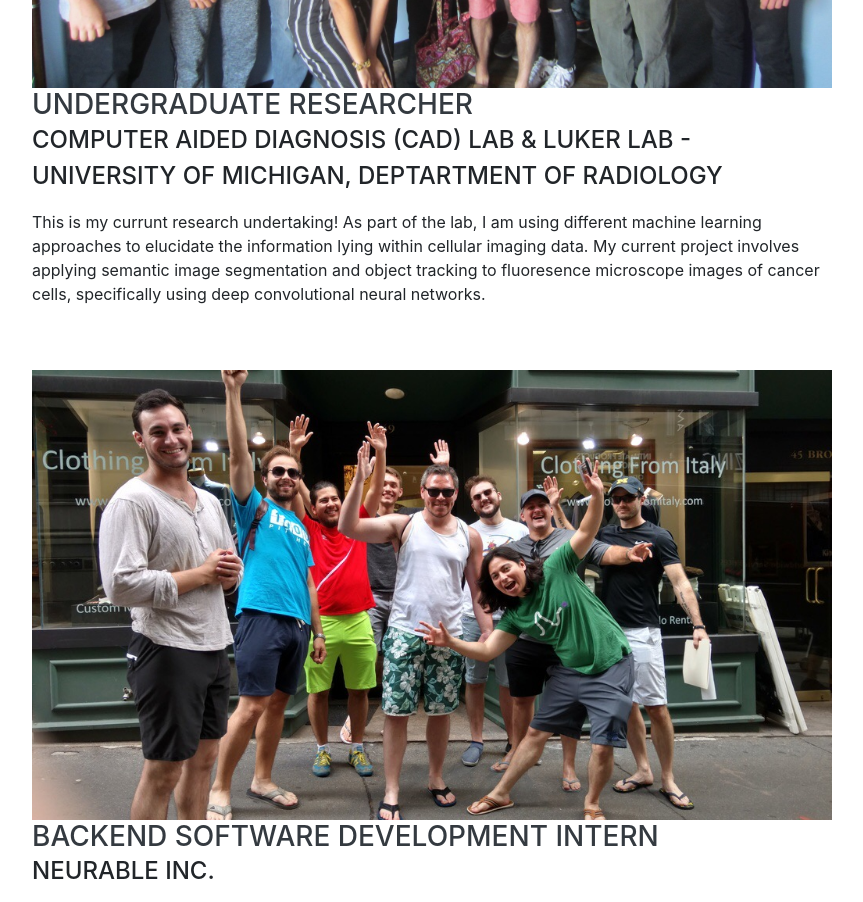
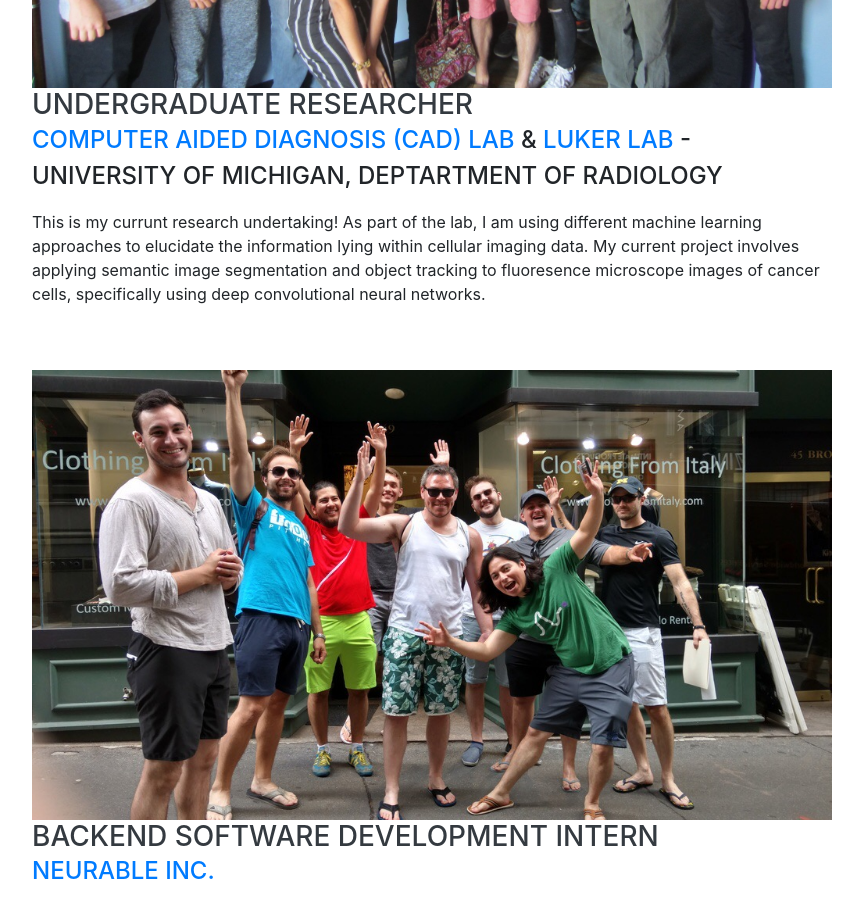
Before and after one commit to jday54/jday54.github.io, a website with bundled scripts: page index.html in a window 1280 px wide. Shown: the part 1160-2062 px from the top of the page, without its empty margins (288-1151 px from the left). Built offline with nearby package versions, Linux system fonts and the light colour scheme; a web font is replaced by a local one.

Commit message:
added links to company/research group webpages

```diff
--- a/index.html
+++ b/index.html
@@ -106,7 +106,7 @@
             <div class="resume-content">
                 <img src="img/LukerLab.jpg" alt="Luker Lab outing" width="800" height="425">
                 <h3 class="mb-0">Undergraduate Researcher</h3>
-              <div class="subheading mb-3">Computer Aided Diagnosis (CAD) Lab &amp; Luker Lab - University of Michigan, Deptartment of Radiology</div>
+              <div class="subheading mb-3"> <a href="https://medicine.umich.edu/dept/radiology/research/basic-radiological-sciences-brs/cad-research-laboratory"> Computer Aided Diagnosis (CAD) Lab</a> &amp; <a href="https://luker.lab.medicine.umich.edu/"> Luker Lab</a> - University of Michigan, Deptartment of Radiology</div>
               <p>This is my currunt research undertaking! As part of the lab, I am using different machine learning approaches to elucidate the information lying within cellular imaging data. My current project involves applying semantic image segmentation and object tracking to fluoresence microscope images of cancer cells, specifically using deep convolutional neural networks. </p>
             </div>
             <div class="resume-date text-md-right">
@@ -118,7 +118,7 @@
           <div class="resume-content">
             <img src="img/Neurable.jpg" alt="Neurable company 'adventure' day" width="800" height="450">
             <h3 class="mb-0">Backend Software Development Intern</h3>
-            <div class="subheading mb-3">Neurable Inc.</div>
+            <div class="subheading mb-3"> <a href="http://neurable.com/"> Neurable Inc. </a> </div>
             <p>Projects included parrellzing the operation of the company's machine learning pipeline, test suite for cross validation performance anaylis of the ML's accuracy, and networking app using Unity and .NET Framework to allow for interoperability of company library with new devices such as Microsoft HoloLens and Android phones. </p>
           </div>
           <div class="resume-date text-md-right">
@@ -130,7 +130,7 @@
           <div class="resume-content">
               <img src="img/LSI.jpg" alt="" width="800" height="500">
               <h3 class="mb-0">Undergraduate Researcher</h3>
-            <div class="subheading mb-3">Shawn Xu Lab at Life Sciences Institute of the University of Michigan</div>
+            <div class="subheading mb-3"> <a href="https://www.lsi.umich.edu/science/our-labs/xz-shawn-xu-lab"> Shawn Xu Lab at Life Sciences Institute of the University of Michigan</a></div>
             <p>Projects included behavior prediction program using transfer learning on a deep neural network within MATLAB and an object tracking program for location data and analysis, both used in neurobiolgoy studies.</p>
           </div>
           <div class="resume-date text-md-right">
```
